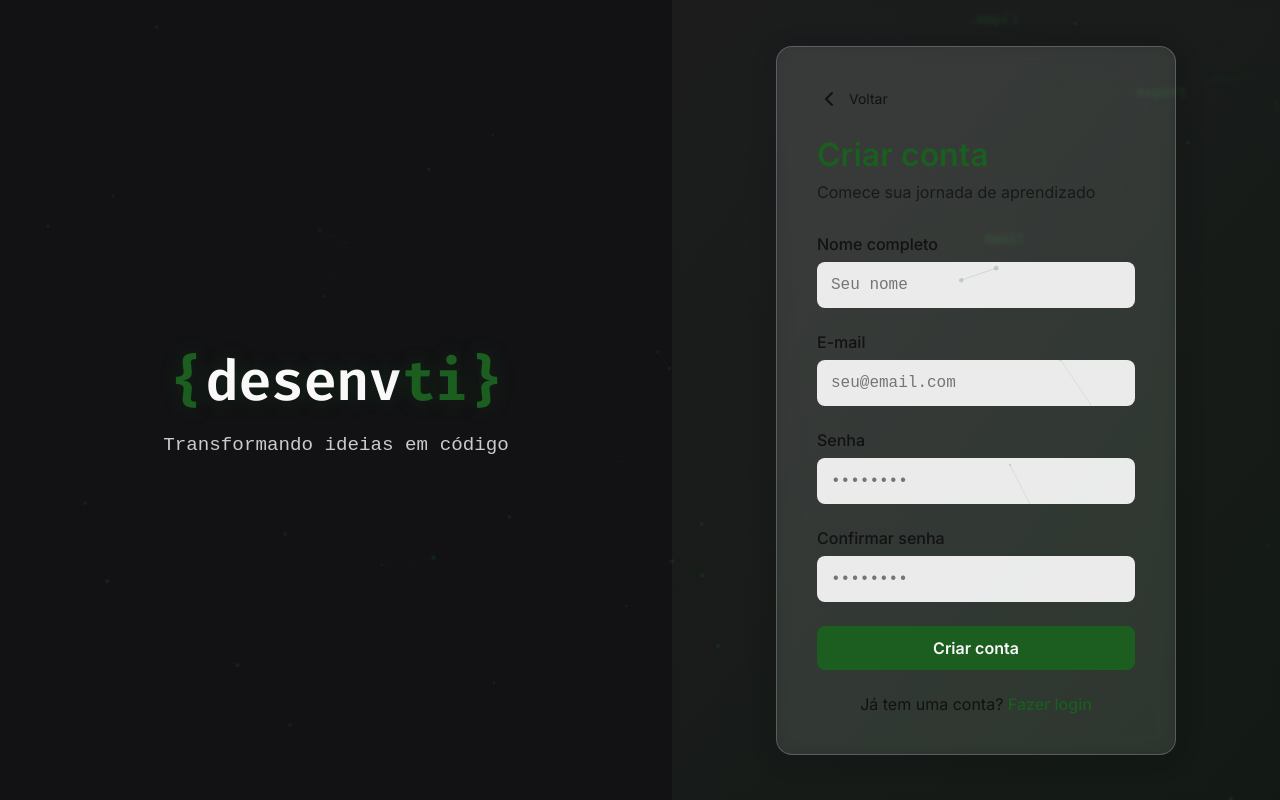
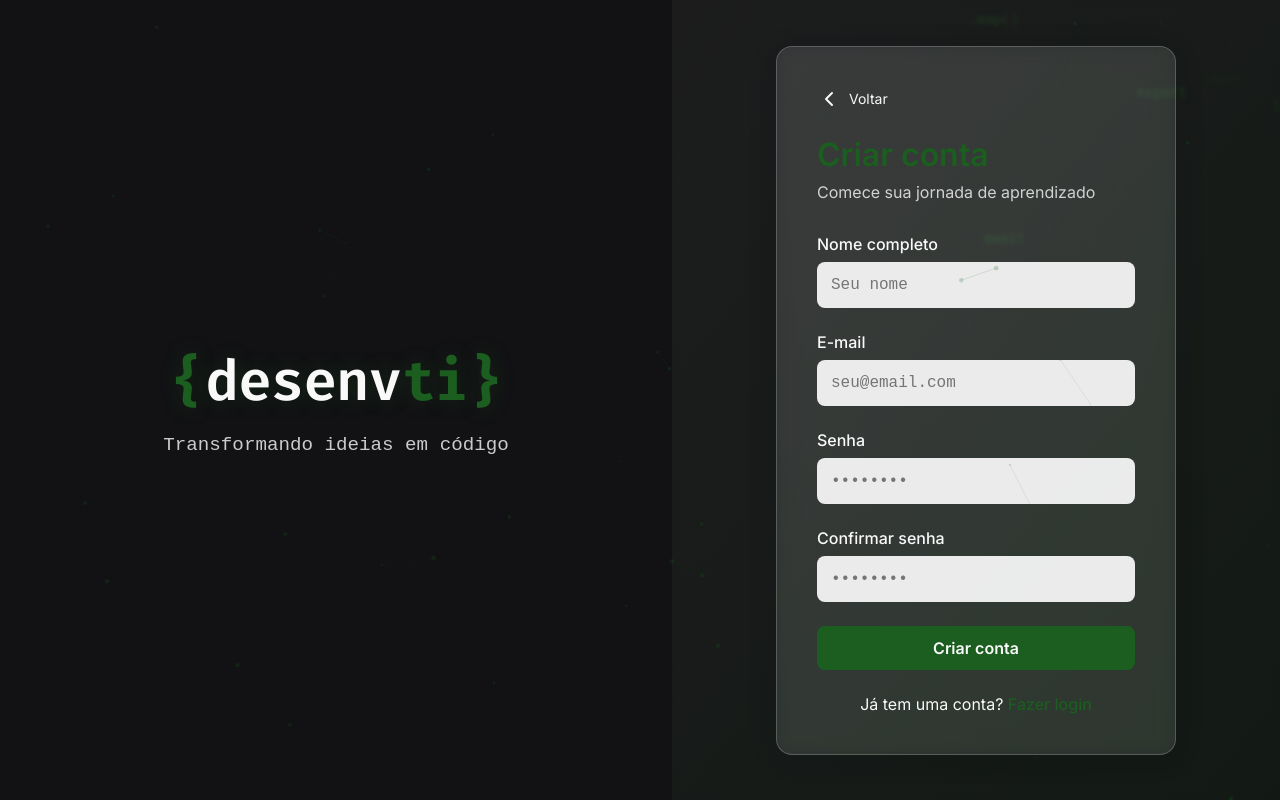
Before and after one commit to Kauakfm/fe-course-desenvti, a Next.js app: page /cadastro in a window 1280 px wide. Built offline with nearby package versions, Linux system fonts and the light colour scheme.

Commit message:
style(cadastro): remove color property from multiple CSS selectors for consistency

```diff
--- a/src/app/cadastro/cadastro.module.css
+++ b/src/app/cadastro/cadastro.module.css
@@ -85,7 +85,6 @@
 }
 
 .subtitle {
-  color: var(--dark-bg);
   margin-bottom: 2rem;
   font-size: 1rem;
   opacity: 0.8;
@@ -98,7 +97,6 @@
 .inputGroup label {
   display: block;
   margin-bottom: 0.5rem;
-  color: var(--dark-bg);
   font-weight: 500;
 }
 
@@ -189,7 +187,6 @@
   display: inline-flex;
   align-items: center;
   gap: 0.5rem;
-  color: var(--dark-bg);
   text-decoration: none;
   margin-bottom: 1.5rem;
   font-size: 0.875rem;
@@ -205,7 +202,6 @@
 .loginLink {
   text-align: center;
   margin-top: 1.5rem;
-  color: var(--dark-bg);
 }
 
 .loginLink a {
```
